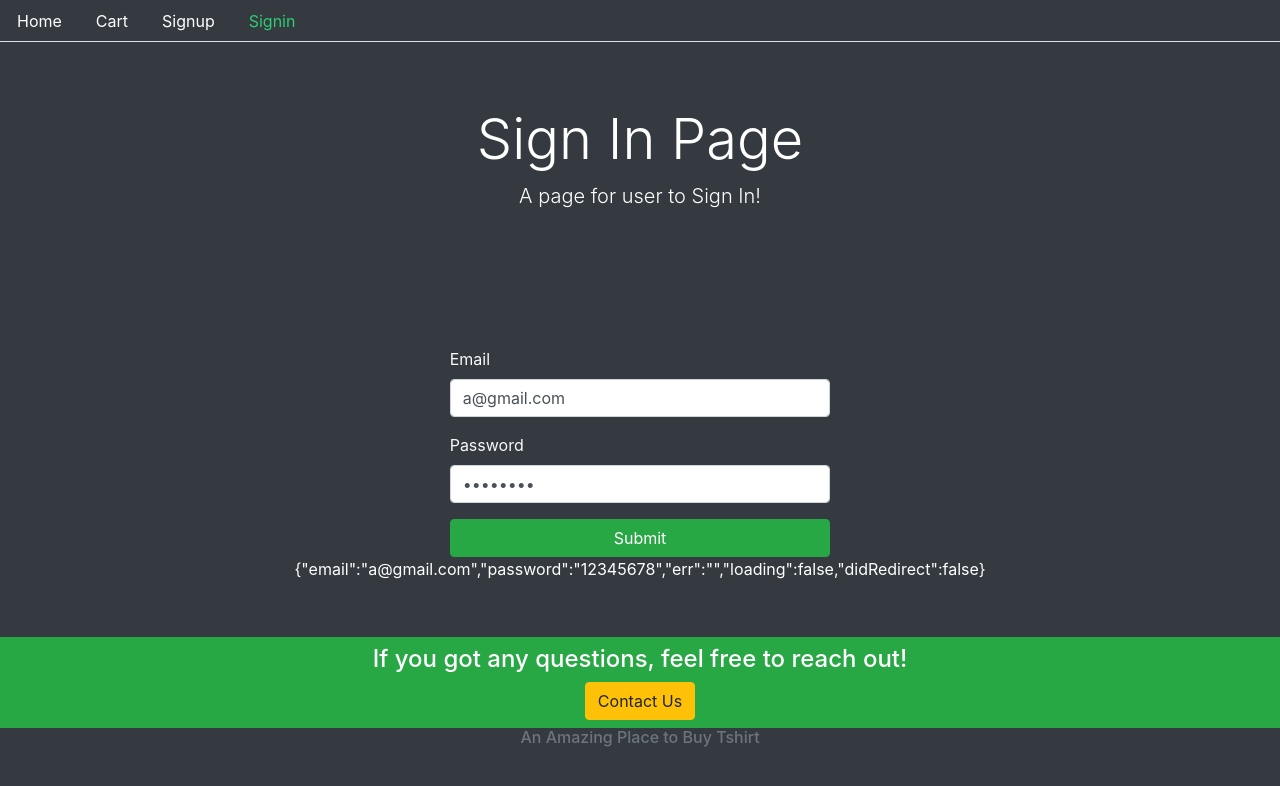
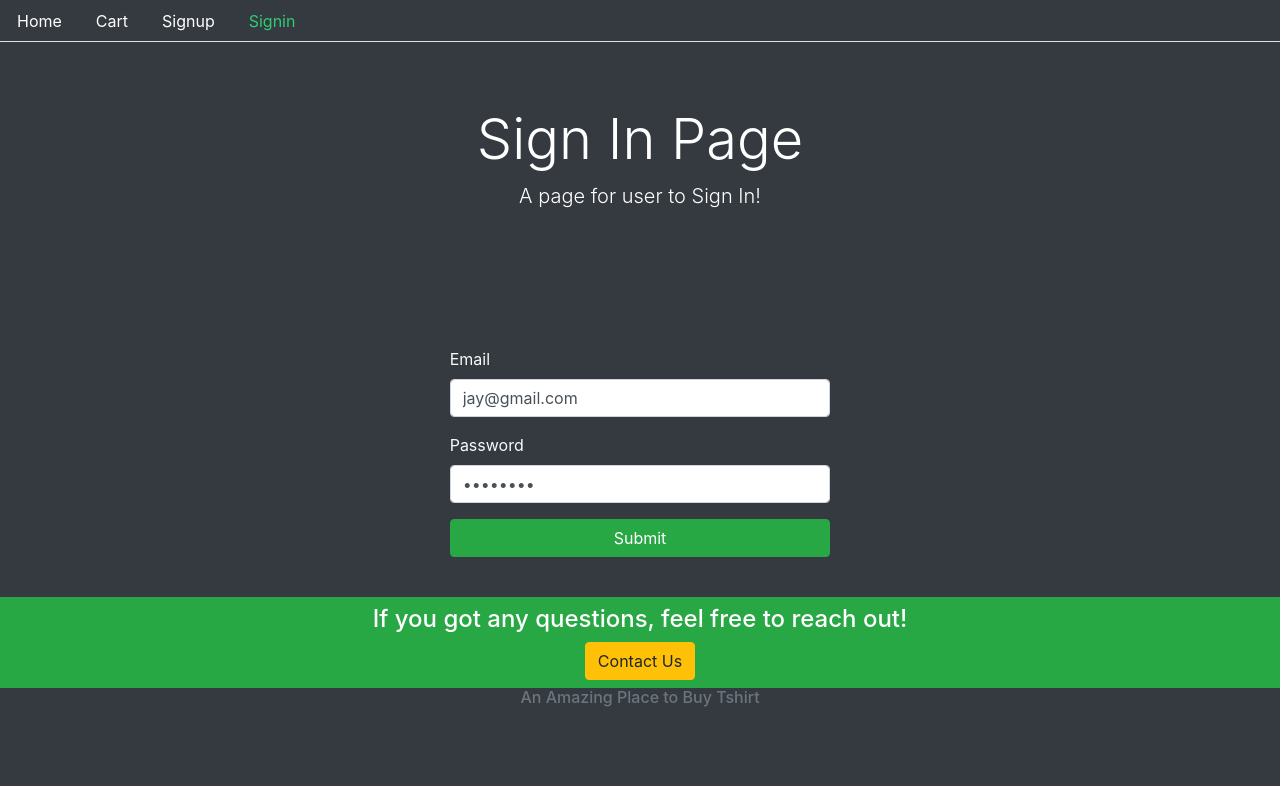
Before and after one commit to jaypatel1210/tshirt-store-frontend, a React (Create React App) app: page /signin in a window 1280 px wide. Shown: the top 786 px of the page. Built offline with nearby package versions, Linux system fonts and the light colour scheme.

Commit message:
debugging text removed

```diff
--- a/src/user/Signin.js
+++ b/src/user/Signin.js
@@ -5,7 +5,7 @@ import Base from '../core/Base';
 
 const Signin = () => {
   const [values, setValues] = useState({
-    email: 'a@gmail.com',
+    email: 'jay@gmail.com',
     password: '12345678',
     err: '',
     loading: false,
@@ -103,7 +103,7 @@ const Signin = () => {
     <Base title="Sign In Page" description="A page for user to Sign In!">
       {signInForm()}
       {performRedirect()}
-      <p className="text-center">{JSON.stringify(values)}</p>
+      {/* <p className="text-center">{JSON.stringify(values)}</p> */}
     </Base>
   );
 };
--- a/src/user/Signup.js
+++ b/src/user/Signup.js
@@ -116,7 +116,7 @@ const Signup = () => {
   return (
     <Base title="Sign up Page" description="A page for user to Sign up!">
       {signUpForm()}
-      <p className="text-center text-white">{JSON.stringify(values)}</p>
+      {/* <p className="text-center text-white">{JSON.stringify(values)}</p> */}
     </Base>
   );
 };
```
